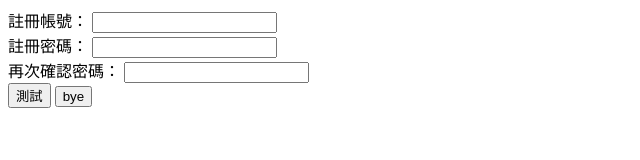
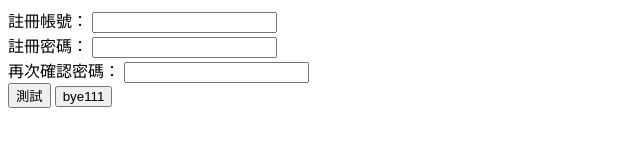
Before and after one commit to illusory1286/Shopping_Car, a website: page password/main.html in a window 1280 px wide. Shown: the full height of the page, 0-640 px from the left. Drawn offline with Linux system fonts and the light colour scheme.

Commit message:
second commit

```diff
--- a/password/main.html
+++ b/password/main.html
@@ -26,7 +26,7 @@
         <input type="text" name="" id="">
     </div>
     <button onclick="hi()">測試</button>
-    <button onclick="h2()">bye</button>
+    <button onclick="h2()">bye111</button>
     </form>
     <!-- 連結js -->
     <script src="fun.js"></script>
```
Also changed, not shown: 1 other file.
